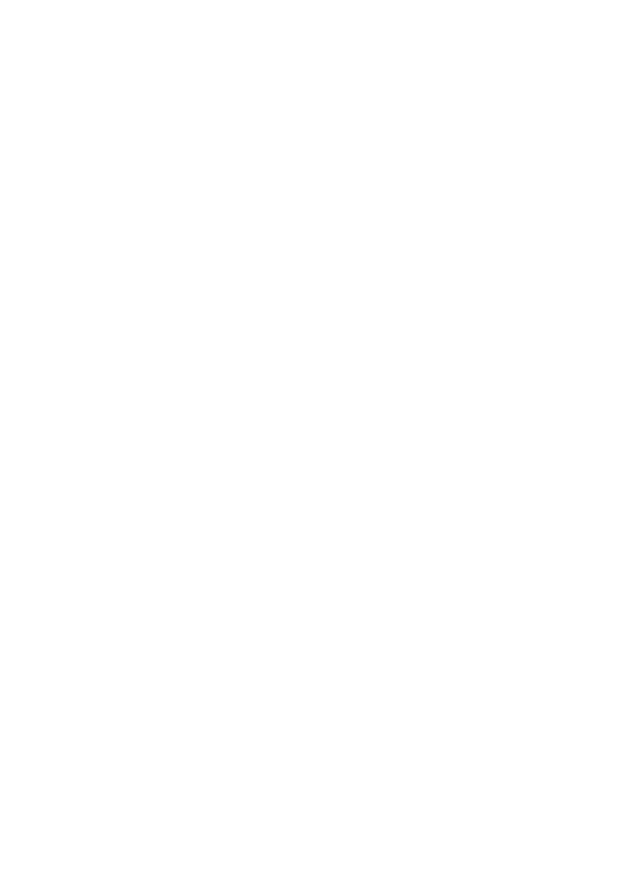
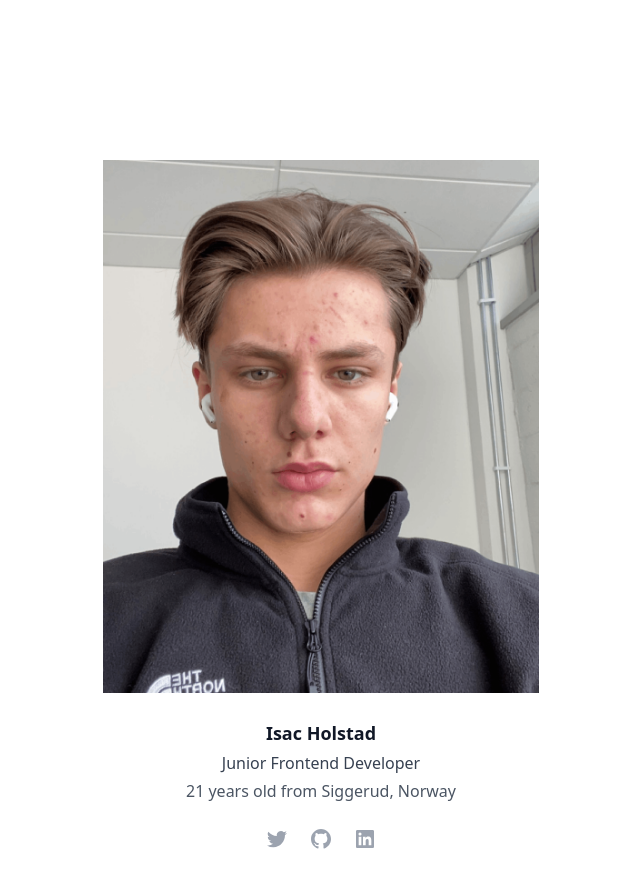
Before and after one commit to IsacHolstad/portfolio-isacholstad, a React (Create React App) app: page / in a window 1280 px wide. Shown: the top 888 px of the page, without its empty margins (111-751 px from the left). Before the commit the page ends 800 px from the top, so only its background shows below. Built offline with nearby package versions, Linux system fonts and the light colour scheme.

Commit message:
about me section done

```diff
--- a/public/index.html
+++ b/public/index.html
@@ -24,7 +24,7 @@
       work correctly both with client-side routing and a non-root public URL.
       Learn how to configure a non-root public URL by running `npm run build`.
     -->
-    <title>React App</title>
+    <title>Isac Holstad</title>
   </head>
   <body>
     <noscript>You need to enable JavaScript to run this app.</noscript>
--- a/src/App.js
+++ b/src/App.js
@@ -1,8 +1,56 @@
 import './index.css';
+import profileImage from "./components/img/IMG_7952 2.png"
 
 function App() {
+  const headProfile = profileImage
   return (
     <div className="App">
+      <div className="bg-white py-24 md:py-32 lg:py-40 text-center">
+        <div className="mx-auto grid max-w-7xl grid-cols-1 gap-x-8 gap-y-20 px-6 lg:px-8 xl:grid-cols-3">
+          <ul
+              role="list"
+              className="mx-auto grid max-w-2xl grid-cols-1 gap-x-6 gap-y-20 sm:grid-cols-1 lg:mx-0 lg:max-w-none lg:gap-x-8 xl:col-span-2"
+          >
+                <li>
+                  <img className="aspect-[3/2] w-full rounded-2xl object-contain" src={headProfile} alt="profile image of isac holstad" />
+                  <h3 className="mt-6 text-lg font-semibold leading-8 text-gray-900">Isac Holstad</h3>
+                  <p className="text-base leading-7 text-gray-700">Junior Frontend Developer</p>
+                  <p className="text-base leading-7 text-gray-600">21 years old from Siggerud, Norway</p>
+                  <ul role="list" className="mt-6 flex gap-x-6 justify-center">
+                    <li>
+                      <a href="https://twitter.com/isacholstad7" className="text-gray-400 hover:text-gray-500">
+                        <span className="sr-only">Twitter</span>
+                        <svg className="h-5 w-5" aria-hidden="true" fill="currentColor" viewBox="0 0 20 20">
+                          <path d="M6.29 18.251c7.547 0 11.675-6.253 11.675-11.675 0-.178 0-.355-.012-.53A8.348 8.348 0 0020 3.92a8.19 8.19 0 01-2.357.646 4.118 4.118 0 001.804-2.27 8.224 8.224 0 01-2.605.996 4.107 4.107 0 00-6.993 3.743 11.65 11.65 0 01-8.457-4.287 4.106 4.106 0 001.27 5.477A4.073 4.073 0 01.8 7.713v.052a4.105 4.105 0 003.292 4.022 4.095 4.095 0 01-1.853.07 4.108 4.108 0 003.834 2.85A8.233 8.233 0 010 16.407a11.616 11.616 0 006.29 1.84" />
+                        </svg>
+                      </a>
+                    </li>
+                    <li>
+                      <a href="https://github.com/IsacHolstad" className="text-gray-400 hover:text-gray-500">
+                        <span className="sr-only">Github</span>
+                        <svg xmlns="http://www.w3.org/2000/svg" className="w-5 h-5" aria-hidden="true" fill="currentColor" viewBox="0 0 24 24">
+                          <path d="M12 0c-6.626 0-12 5.373-12 12 0 5.302 3.438 9.8 8.207 11.387.599.111.793-.261.793-.577v-2.234c-3.338.726-4.033-1.416-4.033-1.416-.546-1.387-1.333-1.756-1.333-1.756-1.089-.745.083-.729.083-.729 1.205.084 1.839 1.237 1.839 1.237 1.07 1.834 2.807 1.304 3.492.997.107-.775.418-1.305.762-1.604-2.665-.305-5.467-1.334-5.467-5.931 0-1.311.469-2.381 1.236-3.221-.124-.303-.535-1.524.117-3.176 0 0 1.008-.322 3.301 1.23.957-.266 1.983-.399 3.003-.404 1.02.005 2.047.138 3.006.404 2.291-1.552 3.297-1.23 3.297-1.23.653 1.653.242 2.874.118 3.176.77.84 1.235 1.911 1.235 3.221 0 4.609-2.807 5.624-5.479 5.921.43.372.823 1.102.823 2.222v3.293c0 .319.192.694.801.576 4.765-1.589 8.199-6.086 8.199-11.386 0-6.627-5.373-12-12-12z"/>
+                        </svg>
+                      </a>
+                    </li>
+                    <li>
+                      <a href="https://www.linkedin.com/in/isac-holstad-30815121b/" className="text-gray-400 hover:text-gray-500">
+                        <span className="sr-only">LinkedIn</span>
+                        <svg className="h-5 w-5" aria-hidden="true" fill="currentColor" viewBox="0 0 20 20">
+                          <path
+                              fillRule="evenodd"
+                              d="M16.338 16.338H13.67V12.16c0-.995-.017-2.277-1.387-2.277-1.39 0-1.601 1.086-1.601 2.207v4.248H8.014v-8.59h2.559v1.174h.037c.356-.675 1.227-1.387 2.526-1.387 2.703 0 3.203 1.778 3.203 4.092v4.711zM5.005 6.575a1.548 1.548 0 11-.003-3.096 1.548 1.548 0 01.003 3.096zm-1.337 9.763H6.34v-8.59H3.667v8.59zM17.668 1H2.328C1.595 1 1 1.581 1 2.298v15.403C1 18.418 1.595 19 2.328 19h15.34c.734 0 1.332-.582 1.332-1.299V2.298C19 1.581 18.402 1 17.668 1z"
+                              clipRule="evenodd"
+                          />
+                        </svg>
+                      </a>
+                    </li>
+                  </ul>
+                </li>
+          </ul>
+        </div>
+      </div>
+
     </div>
   );
 }
```
Also changed, not shown: src/components/img/IMG_7952 2.png (added).
